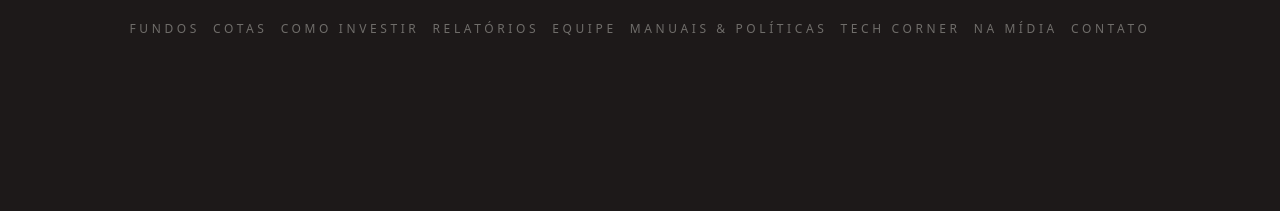
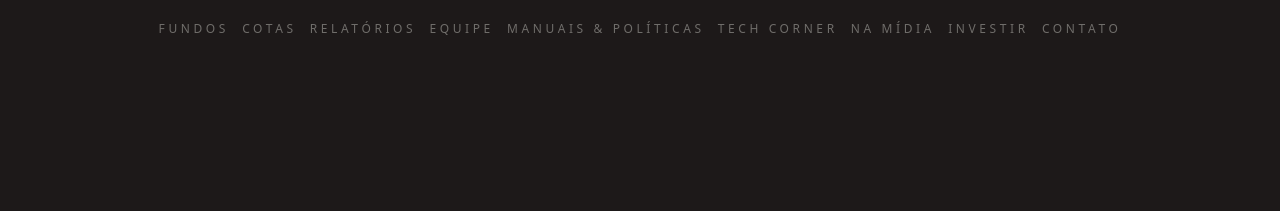
Before and after one commit to ateliedetemas/blpcrypto, a Jekyll site: the page built from index.md, in a window 1280 px wide. Shown: the top 211 px of the page. Built offline with Jekyll 4.4.1, drawn with Linux system fonts in a browser that asks for light colours; our own code applies the rules of GitHub Pages for plain Markdown files; part of the change alters nothing that is shown.

Commit message:
Update menu.yml

```diff
--- a/_data/menu.yml
+++ b/_data/menu.yml
@@ -26,8 +26,6 @@
           url: "/fundos/genesis/"
     - title: Cotas
       url: "/rentabilidade/"
-    - title: Como Investir
-      url: "/como-investir/"
     - title: Relatórios
       url: "/relatorios/"
     - title: Equipe
@@ -38,5 +36,7 @@
       url: "/tech-corner/"
     - title: Na Mídia
       url: "/na-midia/"
+    - title: Investir
+      url: "/como-investir/"
     - title: Contato
       url: "/contato/"
```
